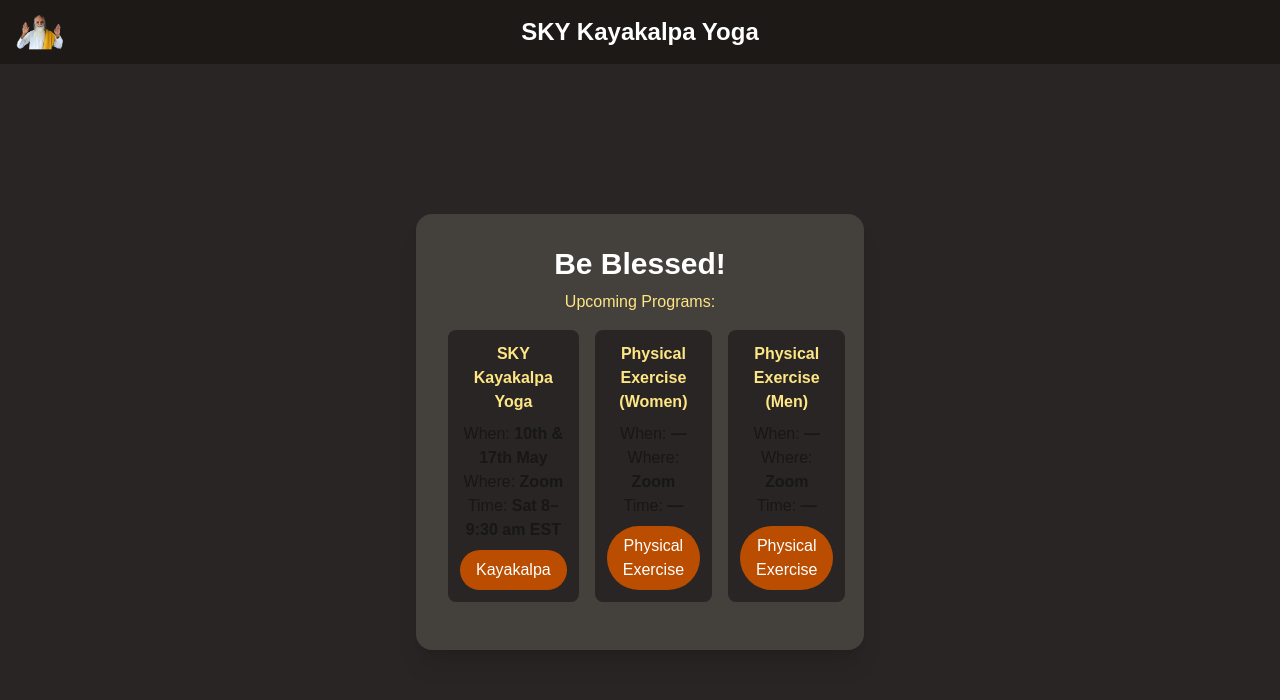
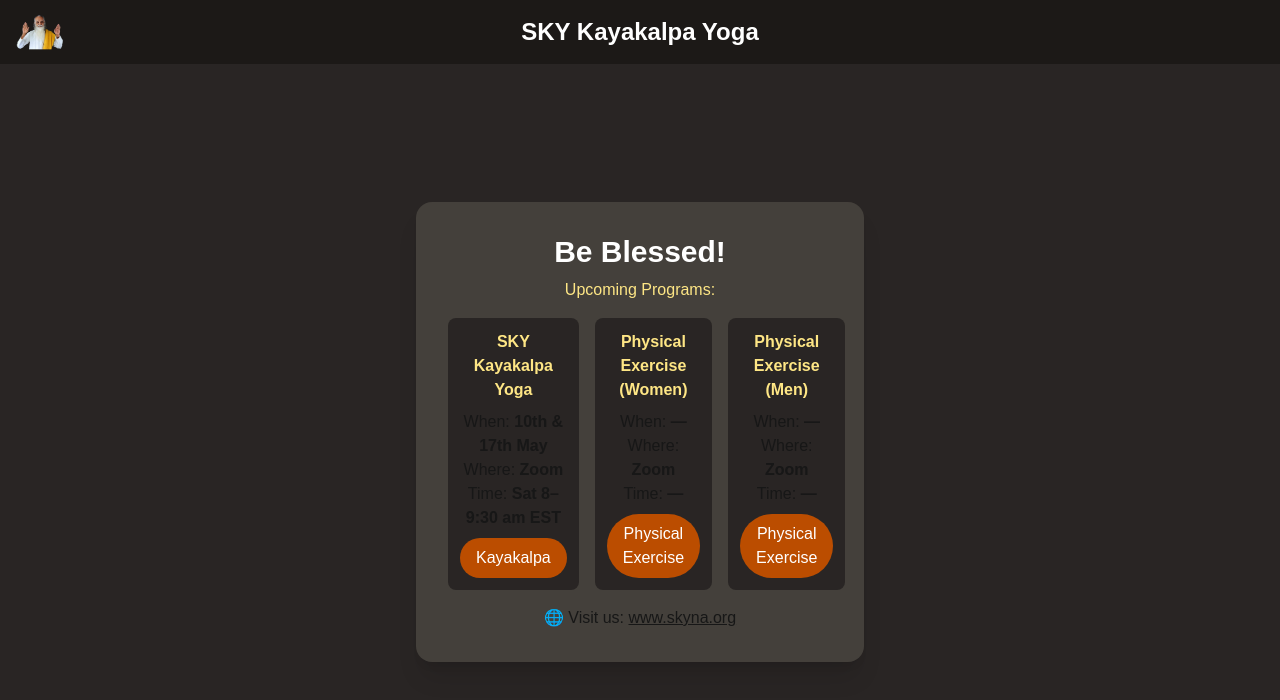
Before and after one commit to Itz-Viggy/Yoga-Registration, a Next.js app: page / in a window 1280 px wide. Shown: the top 700 px of the page. Built offline with nearby package versions, Linux system fonts and the light colour scheme.

Commit message:
Added Website URL

```diff
--- a/src/app/page.tsx
+++ b/src/app/page.tsx
@@ -106,6 +106,17 @@ export default function HomePage() {
                 </button>
               </div>
             </div>
+            <p className="mt-1">
+                🌐 Visit us:{' '}
+                <a
+                  href="https://www.skyna.org"
+                  target="_blank"
+                  rel="noopener noreferrer"
+                  className="underline hover:text-white"
+                >
+                  www.skyna.org
+                </a>
+              </p>
           </div>
         </div>
       </main>
```
